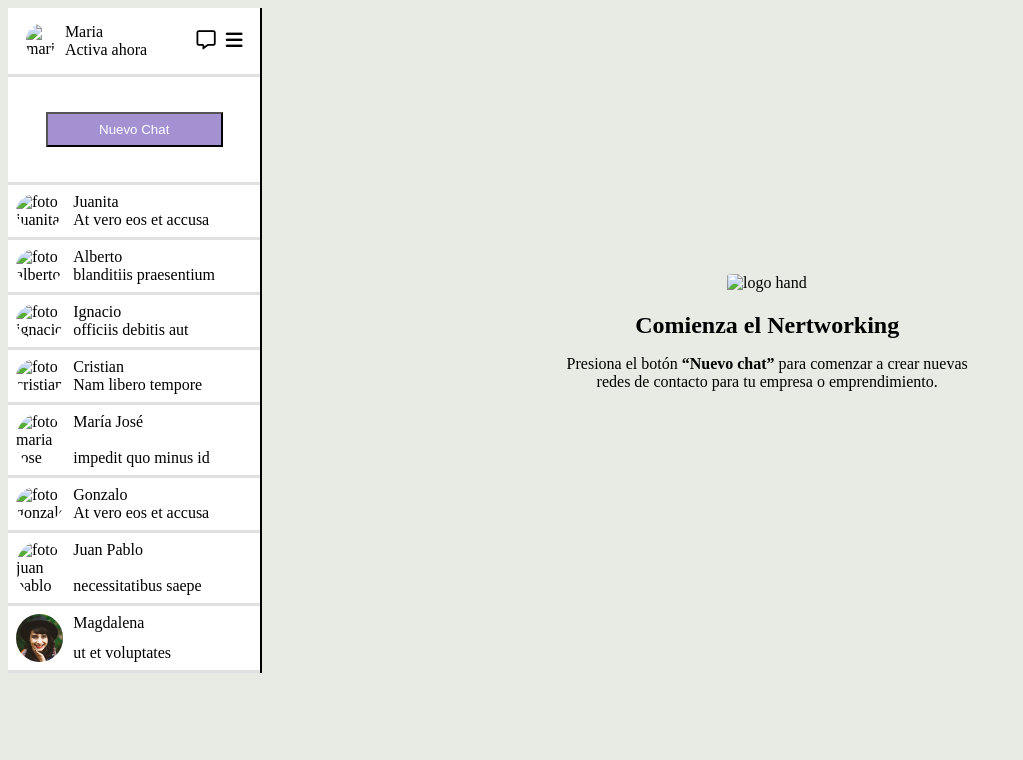
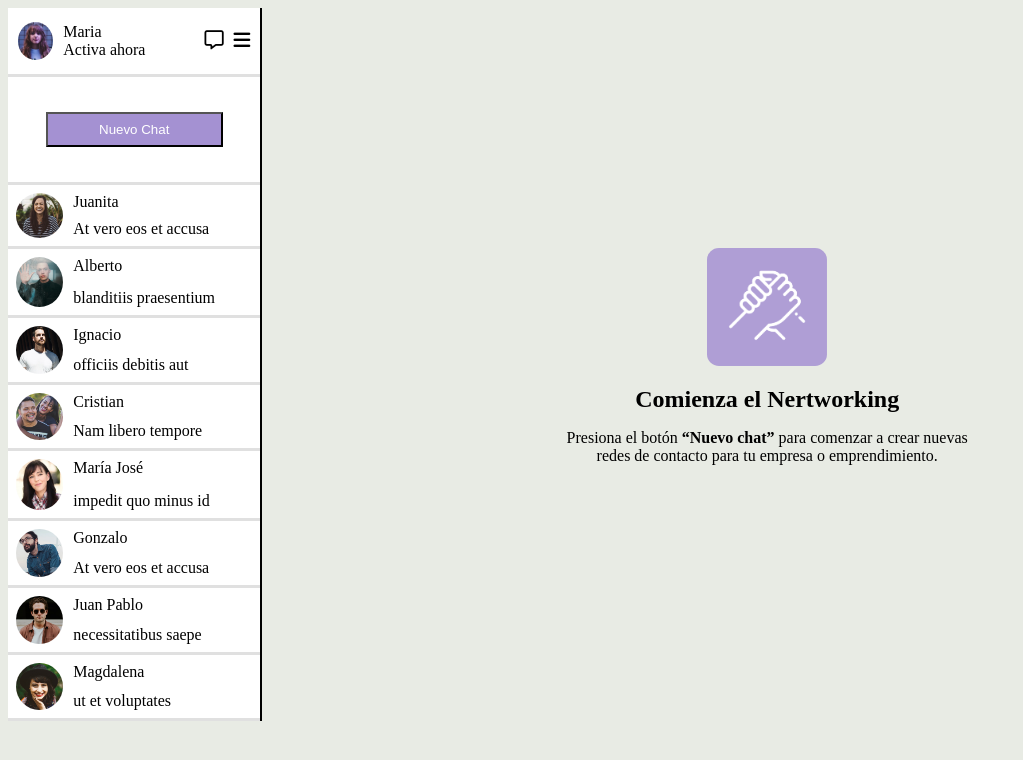
Before and after one commit to jesuseliecer89/Desafio-Flexbox, a plain HTML site: page index.html in a window 1280 px wide. Shown: the whole page, without its empty margins (0-1023 px from the left). Drawn offline with Linux system fonts and the light colour scheme; the site is published under a folder, as on GitHub Pages, so addresses that start at the root find nothing.

Commit message:
update index 2

```diff
--- a/index.html
+++ b/index.html
@@ -12,7 +12,7 @@
     <section class="contactos">
       <div class="chat">
         <div class="datos-usuario">
-          <img src="/assets/imgs/maria.jpg" alt="maria">
+          <img src="assets/imgs/maria.jpg" alt="maria">
           <div class="texto-chat">
             <span>Maria</span>
             <span>Activa ahora</span>
@@ -30,49 +30,49 @@
       </div>
       <div class="chat-contactos">
         <div class="contacto">
-          <img src="/assets/imgs/Screen Shot 2018-11-28 at 15.27.14.jpg" alt="foto juanita">
+          <img src="assets/imgs/Screen Shot 2018-11-28 at 15.27.14.jpg" alt="foto juanita">
           <div class="texto-contactos">
             <span>Juanita</span>
             <span>At vero eos et accusa</span>
           </div>
         </div>
         <div class="contacto">
-          <img src="/assets/imgs/Screen Shot 2018-11-28 at 15.32.16.jpg" alt="foto alberto">
+          <img src="assets/imgs/Screen Shot 2018-11-28 at 15.32.16.jpg" alt="foto alberto">
           <div class="texto-contactos">
             <span>Alberto</span>
             <span>blanditiis praesentium</span>
         </div>
         </div>
         <div class="contacto">
-          <img src="/assets\imgs\Screen Shot 2018-11-28 at 15.30.34.jpg" alt="foto ignacio">
+          <img src="assets\imgs\Screen Shot 2018-11-28 at 15.30.34.jpg" alt="foto ignacio">
           <div class="texto-contactos">
             <span>Ignacio</span>
             <span>officiis debitis aut</span>
           </div>
         </div>
         <div class="contacto">
-          <img src="/assets\imgs\Screen Shot 2018-11-28 at 15.28.30.jpg" alt="foto cristian">
+          <img src="assets\imgs\Screen Shot 2018-11-28 at 15.28.30.jpg" alt="foto cristian">
           <div class="texto-contactos">
             <span>Cristian</span>
             <span>Nam libero tempore</span>
           </div>
         </div>
         <div class="contacto">
-          <img src="/assets\imgs\Screen Shot 2018-11-28 at 15.32.44.jpg" alt="foto maria jose">
+          <img src="assets\imgs\Screen Shot 2018-11-28 at 15.32.44.jpg" alt="foto maria jose">
           <div class="texto-contactos">
             <span>María José</span>
             <span>impedit quo minus id</span>
           </div>
         </div>
         <div class="contacto">
-          <img src="/assets\imgs\Screen Shot 2018-11-28 at 15.31.09.jpg" alt="foto gonzalo">
+          <img src="assets\imgs\Screen Shot 2018-11-28 at 15.31.09.jpg" alt="foto gonzalo">
           <div class="texto-contactos">
             <span>Gonzalo</span>
             <span>At vero eos et accusa</span>
           </div>
         </div>
         <div class="contacto">
-          <img src="/assets\imgs\Screen Shot 2018-11-28 at 15.30.54.jpg" alt="foto juan pablo">
+          <img src="assets\imgs\Screen Shot 2018-11-28 at 15.30.54.jpg" alt="foto juan pablo">
           <div class="texto-contactos">
             <span>Juan Pablo</span>
             <span>necessitatibus saepe</span>
@@ -90,7 +90,7 @@
 
     <section class="principal">
       <div class="titulo-principal">
-        <img src="/assets/imgs/hand.png" alt="logo hand">
+        <img src="assets/imgs/hand.png" alt="logo hand">
           <h1>Comienza el Nertworking</h1>
           <div class="texto-principal">
           <p>
```
